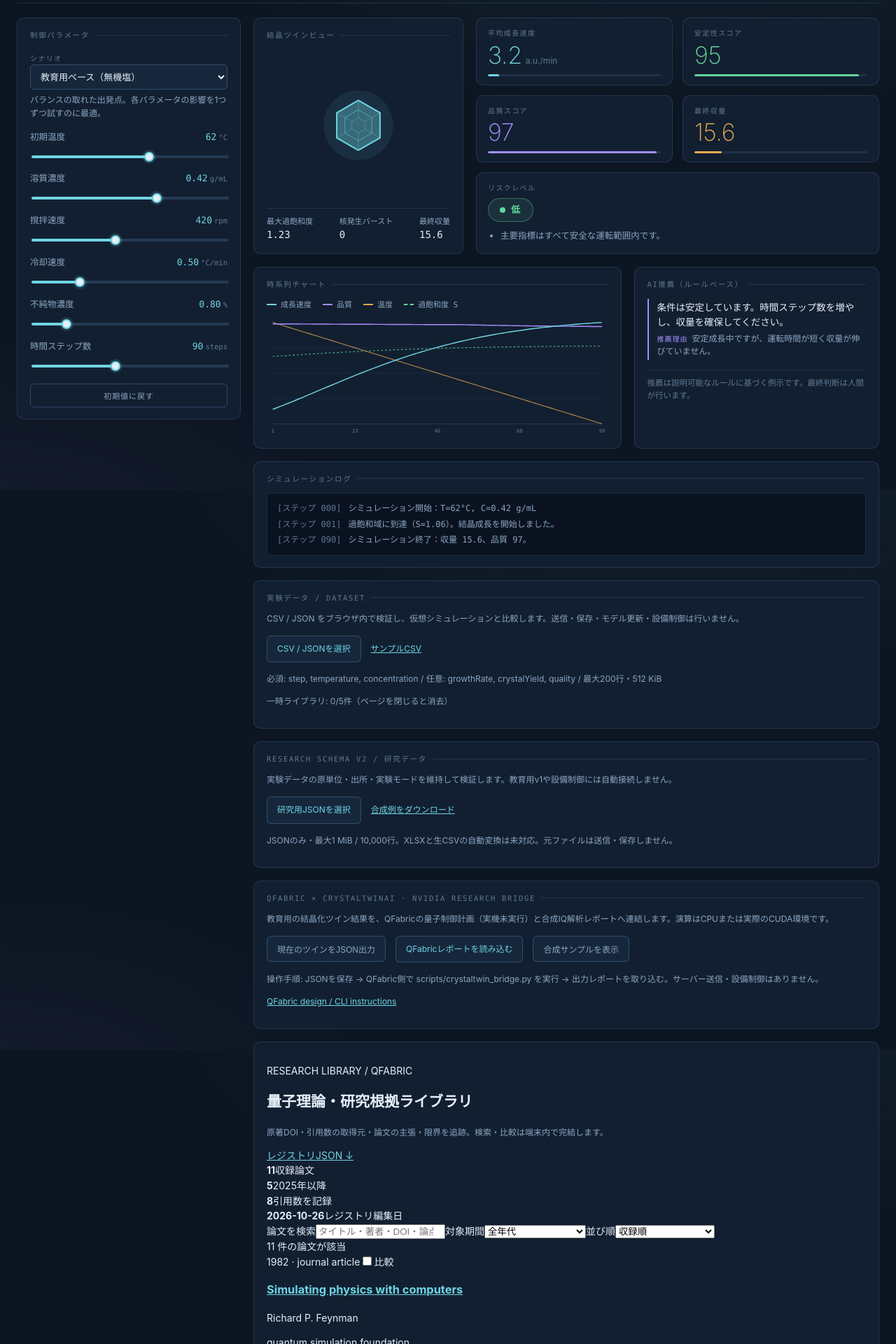
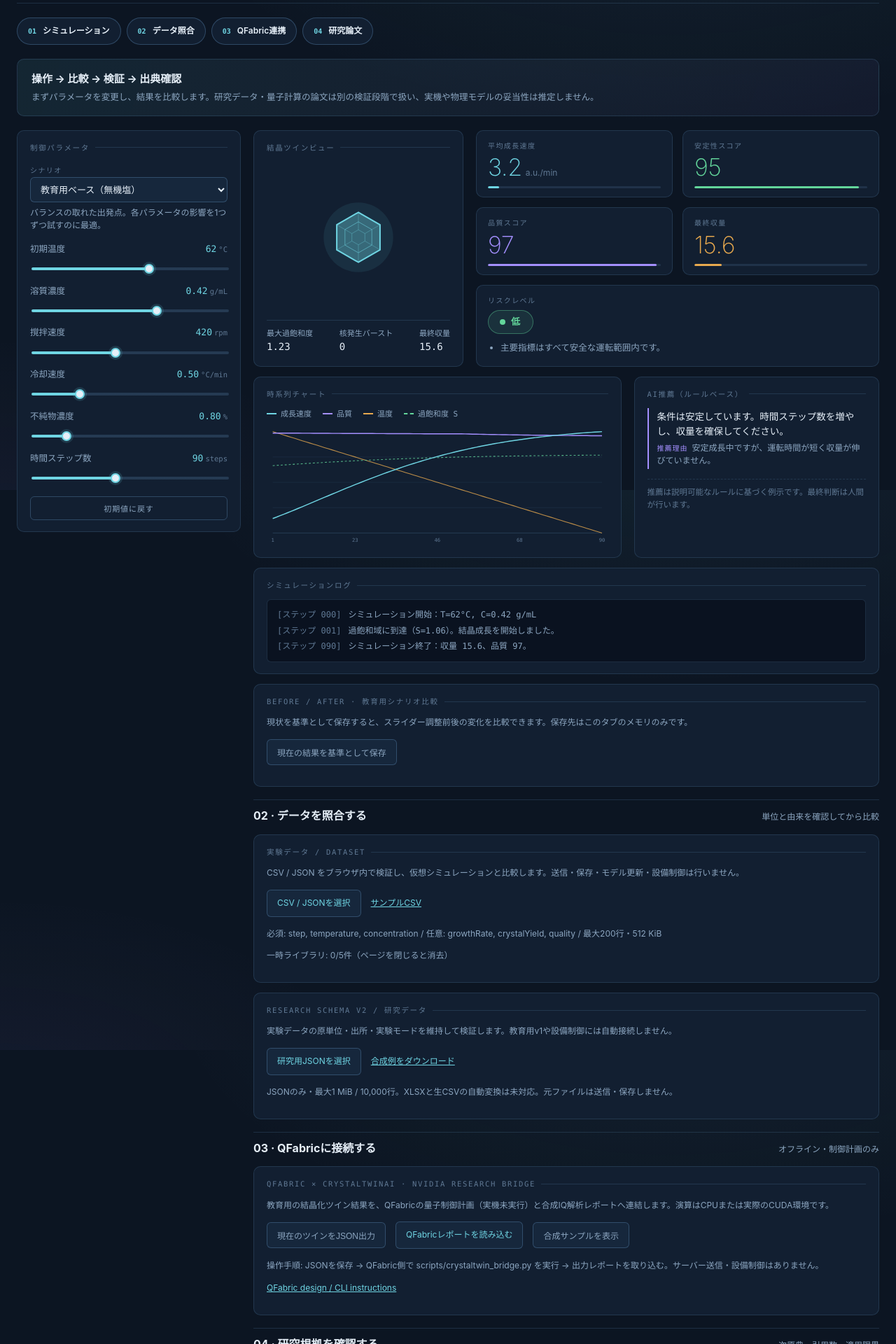
Before and after one commit to Takzin1/crystaltwinai, a Next.js app: page / in a window 1280 px wide. Shown: the part 100-2020 px from the top of the page at 70% size. Built offline with nearby package versions, Linux system fonts and the light colour scheme.

Commit message:
feat(ui): guided research navigation and baseline comparison workflow

```diff
--- a/src/app/page.tsx
+++ b/src/app/page.tsx
@@ -1,13 +1,14 @@
 "use client";
 
 import "./dataset.css";
+import "./research-workbench.css";
 
 import { useMemo, useState } from "react";
 import { DEFAULT_INPUT } from "@/config/parameters";
 import { SCENARIOS } from "@/config/scenarios";
 import { LABELS } from "@/config/labels";
 import { runSimulation } from "@/lib/engine";
-import type { LanguageCode, ParameterId, SimulationInput } from "@/lib/types";
+import type { LanguageCode, ParameterId, SimulationInput, SimulationResult } from "@/lib/types";
 import ParameterPanel from "@/components/ParameterPanel";
 import ScoreCard from "@/components/ScoreCard";
 import RiskBadge from "@/components/RiskBadge";
@@ -19,11 +20,13 @@ import DatasetPanel from "@/components/DatasetPanel";
 import ResearchDatasetPanel from "@/components/ResearchDatasetPanel";
 import QFabricBridgePanel from "@/components/QFabricBridgePanel";
 import QuantumTheoryEvidencePanel from "@/components/QuantumTheoryEvidencePanel";
+import BaselineComparisonPanel from "@/components/BaselineComparisonPanel";
 
 export default function Home() {
   const [lang, setLang] = useState<LanguageCode>("ja");
   const [scenarioId, setScenarioId] = useState<string>(SCENARIOS[0].id);
   const [input, setInput] = useState<SimulationInput>({ ...DEFAULT_INPUT });
+  const [baseline, setBaseline] = useState<SimulationResult | null>(null);
 
   const result = useMemo(() => runSimulation(input), [input]);
   const { summary } = result;
@@ -63,6 +66,18 @@ export default function Home() {
         </div>
       </header>
 
+      <nav className="workbench-nav" aria-label={lang === "ja" ? "研究ワークスペースの移動" : "Research workspace navigation"}>
+        <a href="#simulation"><span>01</span>{lang === "ja" ? "シミュレーション" : "Simulation"}</a>
+        <a href="#datasets"><span>02</span>{lang === "ja" ? "データ照合" : "Data comparison"}</a>
+        <a href="#bridge"><span>03</span>{lang === "ja" ? "QFabric連携" : "QFabric bridge"}</a>
+        <a href="#literature"><span>04</span>{lang === "ja" ? "研究論文" : "Research papers"}</a>
+      </nav>
+      <div className="workbench-intro">
+        <strong>{lang === "ja" ? "操作 → 比較 → 検証 → 出典確認" : "Experiment → Compare → Validate → Examine evidence"}</strong>
+        <p>{lang === "ja"
+          ? "まずパラメータを変更し、結果を比較します。研究データ・量子計算の論文は別の検証段階で扱い、実機や物理モデルの妥当性は推定しません。"
+          : "Explore input changes and simulated outcomes. Research data and quantum literature remain separate evidence layers; no physical process validation is implied."}</p>
+      </div>
       <div className="layout">
         <ParameterPanel
           lang={lang}
@@ -74,6 +89,7 @@ export default function Home() {
         />
 
         <main className="main-col">
+          <div id="simulation" className="workbench-section" aria-label={lang === "ja" ? "シミュレーション結果" : "Simulation results"}>
           <div className="row-top">
             <CrystalViz lang={lang} summary={summary} />
             <div className="score-grid">
@@ -98,10 +114,35 @@ export default function Home() {
           </div>
 
           <SimulationLog lang={lang} log={result.log} />
-          <DatasetPanel lang={lang} simulated={result.series} input={result.input} />
-          <ResearchDatasetPanel lang={lang} />
-          <QFabricBridgePanel lang={lang} result={result} />
-          <QuantumTheoryEvidencePanel lang={lang} />
+          <BaselineComparisonPanel lang={lang} baseline={baseline} current={result}
+            onCapture={() => setBaseline(result)} onClear={() => setBaseline(null)}
+            onRestore={(saved) => setInput({ ...saved })} />
+          </div>
+
+          <div id="datasets" className="workbench-section">
+            <div className="workbench-section-header">
+              <h2>{lang === "ja" ? "02 · データを照合する" : "02 · Examine datasets"}</h2>
+              <p>{lang === "ja" ? "単位と由来を確認してから比較" : "Check units and provenance before comparing"}</p>
+            </div>
+            <DatasetPanel lang={lang} simulated={result.series} input={result.input} />
+            <ResearchDatasetPanel lang={lang} />
+          </div>
+
+          <div id="bridge" className="workbench-section">
+            <div className="workbench-section-header">
+              <h2>{lang === "ja" ? "03 · QFabricに接続する" : "03 · QFabric interoperability"}</h2>
+              <p>{lang === "ja" ? "オフライン・制御計画のみ" : "Offline and plan-only"}</p>
+            </div>
+            <QFabricBridgePanel lang={lang} result={result} />
+          </div>
+
+          <div id="literature" className="workbench-section">
+            <div className="workbench-section-header">
+              <h2>{lang === "ja" ? "04 · 研究根拠を確認する" : "04 · Explore research evidence"}</h2>
+              <p>{lang === "ja" ? "一次原典・引用数・適用限界" : "Original DOI, citation provenance, limitations"}</p>
+            </div>
+            <QuantumTheoryEvidencePanel lang={lang} />
+          </div>
         </main>
       </div>
 
```
